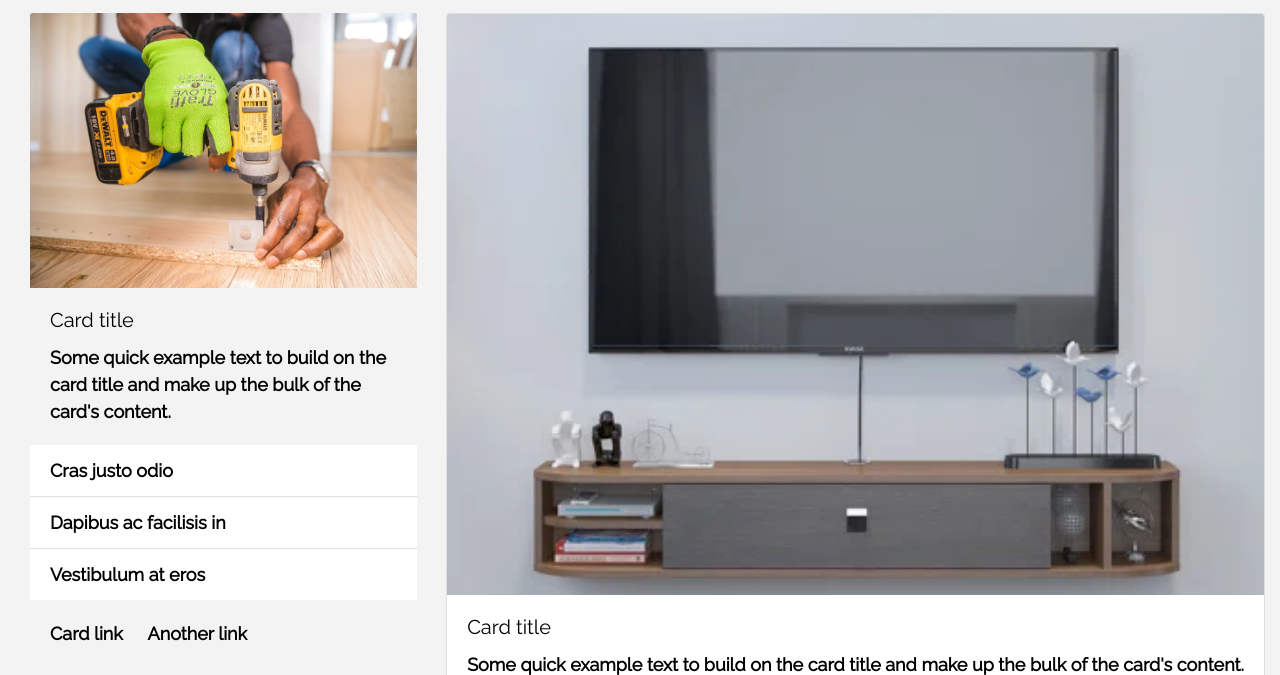
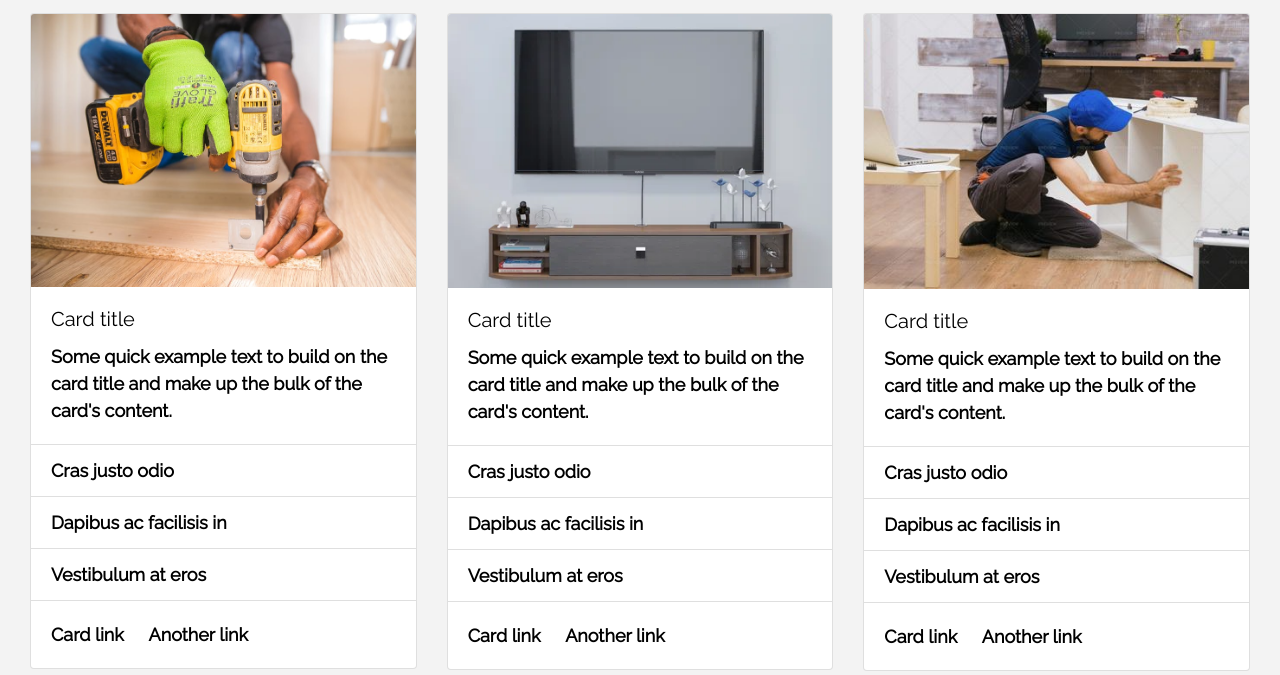
Before and after one commit to CharleyKP/Handyfolks, a website: page services.html in a window 1280 px wide. Shown: the part 125-800 px from the top of the page. Drawn offline with nearby package versions, Linux system fonts and the light colour scheme.

Commit message:
More Responsive Services Cards

```diff
--- a/services.html
+++ b/services.html
@@ -172,8 +172,9 @@
             <h2>Services</h2>
         </div>
         <div class="card-group justify-content-between">
-            <div class="col-xs-12 col-md-4 mb-3">
-                <div id="services-card">
+            <div id="services-card" class="col-xs-12 col-md-4">
+                <div class="card mb-3">
+
                     <img class="card-img-top d-sm-none d-md-block" src="img/home-repairs-drilling.png"
                         alt="Card image cap">
                     <div class="card-body">
@@ -193,8 +194,8 @@
                     </div>
                 </div>
             </div>
-            <div id="services-card">
-                <div class="card">
+            <div id="services-card" class="col-xs-12 col-md-4">
+                <div class="card mb-3">
                     <img class="card-img-top d-sm-none d-md-block" src="img/tvmounting.png" alt="Card image cap">
                     <div class="card-body">
                         <h5 class="card-title">Card title</h5>
@@ -212,8 +213,8 @@
                     </div>
                 </div>
             </div>
-            <div id="services-card">
-                <div class="card">
+            <div id="services-card" class="col-xs-12 col-md-4">
+                <div class="card mb-3">
                     <img class="card-img-top d-sm-none d-md-block" src="img/furnitureassembly.png" alt="Card image cap">
                     <div class="card-body">
                         <h5 class="card-title">Card title</h5>
```
